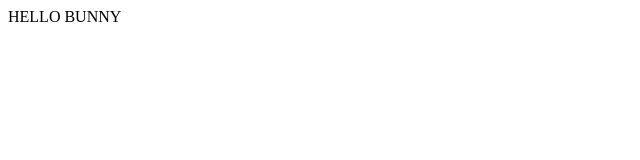
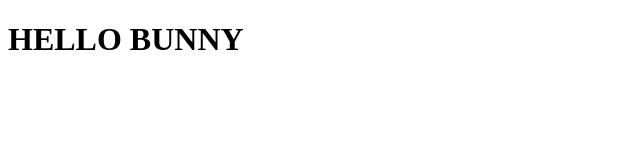
Before and after one commit to tomcolvin92/coursera-test, a plain HTML site: page site/index.html in a window 1280 px wide. Shown: the whole page, without its empty margins (0-640 px from the left). Drawn offline with Linux system fonts and the light colour scheme.

Commit message:
initial commit

```diff
--- a/site/index.html
+++ b/site/index.html
@@ -5,6 +5,6 @@
     <title>Hello Bunny</title>
 </head>
 <body>
-    HELLO BUNNY
+    <h1> HELLO BUNNY </h1>
 </body>
 </html>
```
